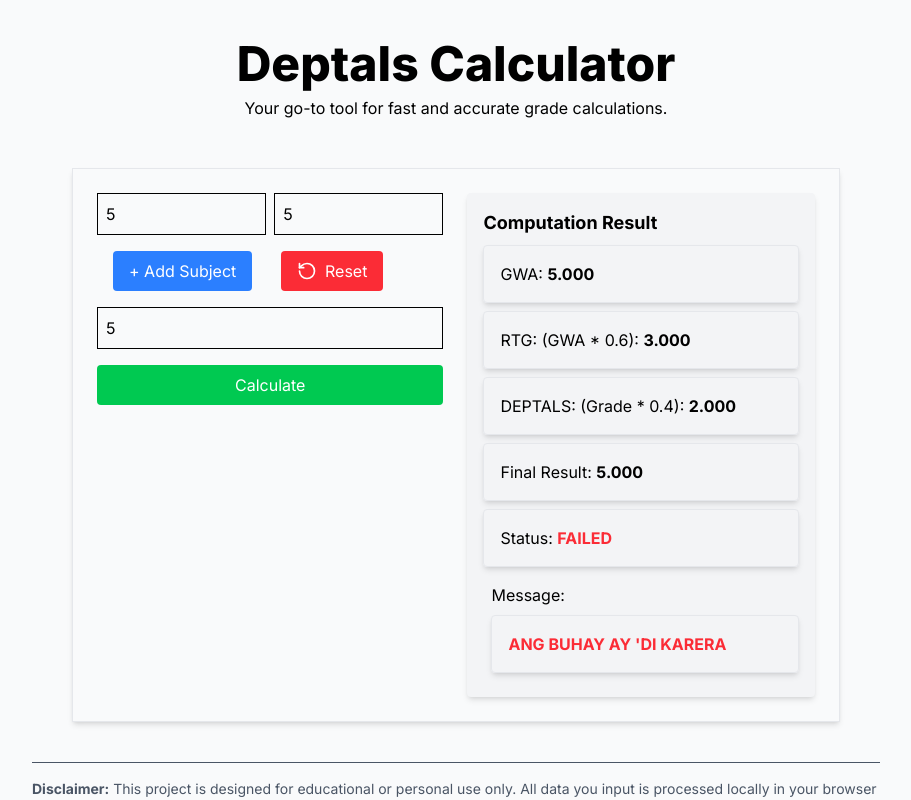
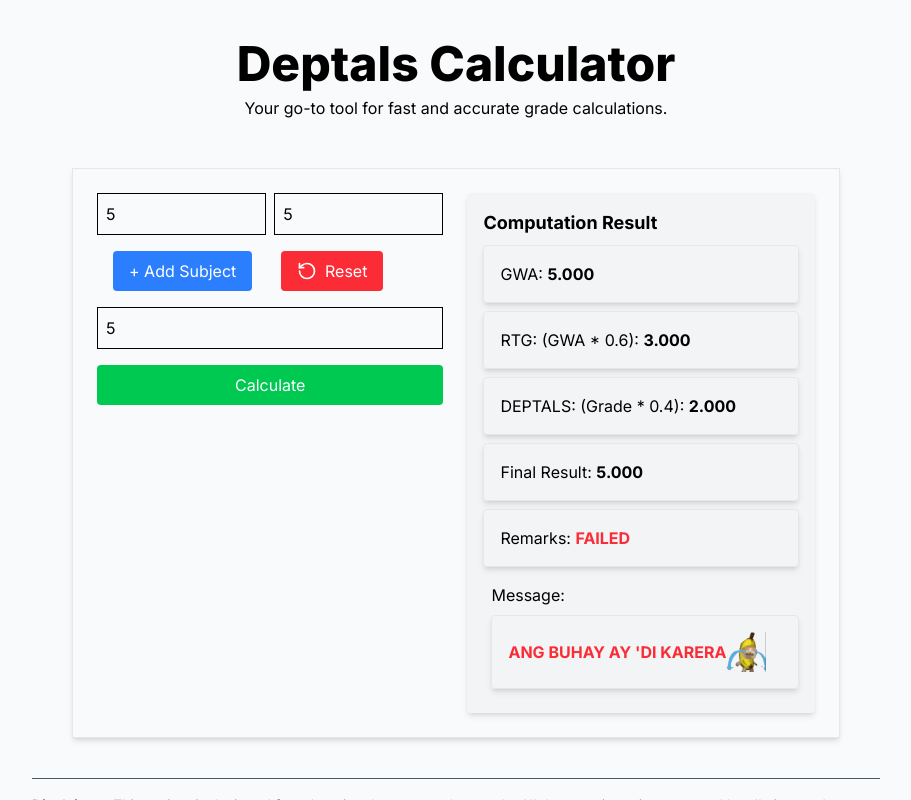
Before and after one commit to ronronoa/Deptals-Calculator, a React (Vite) app: page / in a window 1280 px wide. Both pictures are taken after typing "5", "5", "5" into the empty fields and a click on the button "Calculate". Shown: the top 800 px of the page, without its empty margins (184-1095 px from the left). Built offline with nearby package versions, Linux system fonts and the light colour scheme; a web font is replaced by a local one.

Commit message:
Fix visual bugs

```diff
--- a/src/App.jsx
+++ b/src/App.jsx
@@ -11,7 +11,7 @@ function App() {
   useEffect(() => {
     const timer = setTimeout(() => {
       setLoading(false)
-    }, 2500)
+    }, 1000)
 
     return () => clearTimeout(timer)
   }, [])
@@ -20,9 +20,7 @@ function App() {
       <>
         {loading ? (
           <div className="flex items-center justify-center flex-col min-h-screen bg-white">
-            <img src={logo} alt="" width={500} className='animate-pulse'/>
-            <span className="text-lg text-gray-700 text-center">Welcome ateh q!</span>
-            <span className="text-sm text-gray-600 text-center italic animate-bounce">Loading...</span>
+            <div className="border-2 w-10 h-10 rounded-full border-gray-500 border-t-0 animate-spin"></div>
           </div>
         ) : (
           <div className="">
--- a/src/assets/components/Deptals.jsx
+++ b/src/assets/components/Deptals.jsx
@@ -1,56 +1,59 @@
 /* eslint-disable no-unused-vars */
-import React from 'react'
-import { useState } from 'react'
-import {Trash2, RotateCcw } from 'lucide-react'
-import { AnimatePresence, motion } from 'motion/react'
+import React from "react";
+import { useState } from "react";
+import { Trash2, RotateCcw } from "lucide-react";
+import { AnimatePresence, motion } from "motion/react";
 export default function Deptals() {
   const [subjects, setSubjects] = useState([
     {
       grade: "",
       units: "",
-        }
+    },
   ]);
 
-    const [deptalsGrade, setDeptalsGrade] = useState("")
-    const [result, setResult] = useState("")
-    const [hasError, setHasError] = useState(false)
+  const [deptalsGrade, setDeptalsGrade] = useState("");
+  const [result, setResult] = useState("");
+  const [hasError, setHasError] = useState(false);
 
   const handleSubjectChange = (index, field, value) => {
     const newSubjects = [...subjects];
-        newSubjects[index][field] = value
-        setSubjects(newSubjects)
+    newSubjects[index][field] = value;
+    setSubjects(newSubjects);
+  };
+
+  const addSubject = () => {
+    setSubjects([...subjects, { grade: "", units: "" }]);
+  };
+
+  const removeSubject = (indexToRemove) => {
+    const updatedSubjects = subjects.filter(
+      (_, index) => index !== indexToRemove
+    );
+    setSubjects(updatedSubjects);
+  };
+
+  const clearInput = () => {
+    const clearSubject = subjects.map(() => ({ grade: "", units: "" }));
+    setSubjects(clearSubject);
+    setResult("");
+    setDeptalsGrade("");
+  };
+
+  const calculate = () => {
+    const emptyFields = subjects.some(
+      (s) => s.grade.trim() === "" || s.units.trim() === ""
+    );
+    if (emptyFields || deptalsGrade.trim() === "") {
+      setResult("");
+      setHasError(true);
+      return () => setHasError(false);
     }
 
-    const addSubject = () => {
-        setSubjects([...subjects, {grade: "", units: ""}])
-    }
-
-    const removeSubject = (indexToRemove) => {
-        const updatedSubjects = subjects.filter((_, index) => index !== indexToRemove)
-        setSubjects(updatedSubjects)
-    }
-
-    const clearInput = () => {
-      const clearSubject = subjects.map(() => ({grade: "", units: ""}))
-      setSubjects(clearSubject)
-      setResult('')
-      setDeptalsGrade('')
-    }
-
-    const calculate = () => {
-        const emptyFields = subjects.some(s => s.grade.trim() === "" || s.units.trim() === '')
-          if(emptyFields || deptalsGrade.trim() === "") {
-            setResult('')
-            setHasError(true)
-            return () =>
-              setHasError(false)
-          }
-
-        const computed = subjects.map(s => ({
+    const computed = subjects.map((s) => ({
       grade: parseFloat(s.grade),
       units: parseFloat(s.units),
-            product: parseFloat(s.grade) * parseFloat(s.units)
-        }))
+      product: parseFloat(s.grade) * parseFloat(s.units),
+    }));
 
     const totalWeighted = computed.reduce((sum, s) => sum + s.product, 0);
     const totalUnits = computed.reduce((sum, s) => sum + s.units, 0);
@@ -66,40 +69,45 @@ export default function Deptals() {
       deptals: deptalsPart.toFixed(3),
       final: finalResult.toFixed(3),
       passed: finalResult <= 2 ? "PASSED" : "FAILED",
-          message: finalResult <= 2 ? "CONGRATS, PASADO KA TOL!" : "ANG BUHAY AY 'DI KARERA",
+      message:
+        finalResult <= 2
+          ? "CONGRATS, PASADO KA!"
+          : "ANG BUHAY AY 'DI KARERA",
     });
-    }
+  };
 
   return (
     <>
       <motion.div
         className="min-h-screen"
-    initial={{opacity: 0, y: 20}}
-    animate={{opacity: 1, y: 0}}
-    transition={{duration: 0.5, delay: 0.5}}
+        initial={{ opacity: 0, y: 20 }}
+        animate={{ opacity: 1, y: 0 }}
+        transition={{ duration: 0.5, delay: 0.5 }}
       >
         <div className="max-w-4xl mx-auto p-6">
           <div className="text-center mb-8 sm:mb-12">
             <h1 className="font-extrabold text-5xl mb-2 md:mt-4">
               Deptals Calculator
             </h1>
-          <p className=''>Your go-to tool for fast and accurate grade calculations.</p>
+            <p className="">
+              Your go-to tool for fast and accurate grade calculations.
+            </p>
           </div>
           <div className="flex flex-col md:flex-row gap-6 p-6 max-w-3xl mx-auto border shadow-md border-gray-200 relative">
             {hasError && (
               <AnimatePresence>
                 <motion.div
                   className="absolute flex flex-col top-10 md:top-5 left-1/2 -translate-1/2 mt-4 bg-red-500 border border-gray-200 text-white shadow-md px-4 sm:px-4 py-2 rounded-md z-50"
-          initial={{opacity: 0, y: -20}}
-          animate={{opacity: 1, y: 0}}
-          transition={{duration: 0.3}}
+                  initial={{ opacity: 0, y: -20 }}
+                  animate={{ opacity: 1, y: 0 }}
+                  transition={{ duration: 0.3 }}
                 >
-            <strong className='relative'>Error:</strong>
+                  <strong className="relative">Error:</strong>
                   <span className="">Please fill in all field.</span>
                   <motion.button
                     className="px-2 py-1 bg-black rounded-md text-white cursor-pointer text-sm absolute right-3"
                     onClick={() => setHasError(false)}
-            whileTap={{ y: 1}}
+                    whileTap={{ y: 1 }}
                   >
                     X
                   </motion.button>
@@ -155,7 +163,7 @@ export default function Deptals() {
                   className="flex items-center gap-2 bg-red-500 text-white px-4 py-2 rounded cursor-pointer"
                   onClick={clearInput}
                 >
-              <RotateCcw size={20}/>  Reset
+                  <RotateCcw size={20} /> Reset
                 </button>
               </div>
 
@@ -182,7 +190,8 @@ export default function Deptals() {
                 GWA: <span className="font-bold">{result.gwa}</span>
               </p>
               <p className="border p-4 border-gray-200 shadow-md rounded">
-              RTG: (GWA * 0.6): <span className="font-bold">{result.rtg}</span>
+                RTG: (GWA * 0.6):{" "}
+                <span className="font-bold">{result.rtg}</span>
               </p>
               <p className="border p-4 border-gray-200 shadow-md rounded">
                 DEPTALS: (Grade * 0.4):{" "}
@@ -192,7 +201,7 @@ export default function Deptals() {
                 Final Result: <span className="font-bold">{result.final}</span>
               </p>
               <p className="border p-4 border-gray-200 shadow-md rounded">
-              Status:{" "}
+                Remarks:{" "}
                 <span
                   className={
                     result.passed === "PASSED"
@@ -206,11 +215,29 @@ export default function Deptals() {
               <p className="flex flex-col mt-4 ml-2">
                 Message:
                 <span
-                className={`border p-4 rounded border-gray-200 shadow-md my-2 font-bold ${
-                  result.passed === "PASSED" ? "text-green-700" : "text-red-500"
+                  className={`border p-4 rounded border-gray-200 shadow-md my-2 font-bold flex items-center ${
+                    result.passed === "PASSED"
+                      ? "text-green-700"
+                      : "text-red-500"
                   }`}
                 >
                   {result.message}
+                  {result.passed === "PASSED" ? (
+                    <img
+                      src="/images/happycat.gif"
+                      className="w-10 h-10"
+                    ></img>
+                  ) : (
+                    ""
+                  )}
+                  {result.passed === "FAILED" ? (
+                    <img
+                      src="/images/cryingcat.gif"
+                      className="w-10 h-10"
+                    ></img>
+                  ) : (
+                    ""
+                  )}
                 </span>
               </p>
             </div>
@@ -219,8 +246,8 @@ export default function Deptals() {
             <p>
               <strong>Disclaimer:</strong> This project is designed for
               educational or personal use only. All data you input is processed
-            locally in your browser and is <strong>not stored</strong>, tracked,
-            or transmitted to any server.
+              locally in your browser and is <strong>not stored</strong>,
+              tracked, or transmitted to any server.
             </p>
             <p>
               The owner and developer of this website{" "}
--- a/src/assets/components/Navbar.jsx
+++ b/src/assets/components/Navbar.jsx
@@ -1,7 +1,6 @@
 
 import React, { useState } from 'react'
 import { ChevronDown, ChevronUp } from 'lucide-react';
-import logo from '/public/images/Psyculator.png'
 // eslint-disable-next-line no-unused-vars
 import { motion } from 'motion/react';
 
@@ -19,7 +18,6 @@ export default function Navbar() {
         transition={{duration: 1}}
         >
             <div className="flex items-center">
-            <img src={logo} alt="" width={30}/>
             <h1 className='text-xl font-extrabold'>
                 Psyculator
             </h1>
```
Also changed, not shown: public/images/cryingcat.gif (added), public/images/happycat.gif (added). Lines whose indentation alone changed are shown as unchanged.
